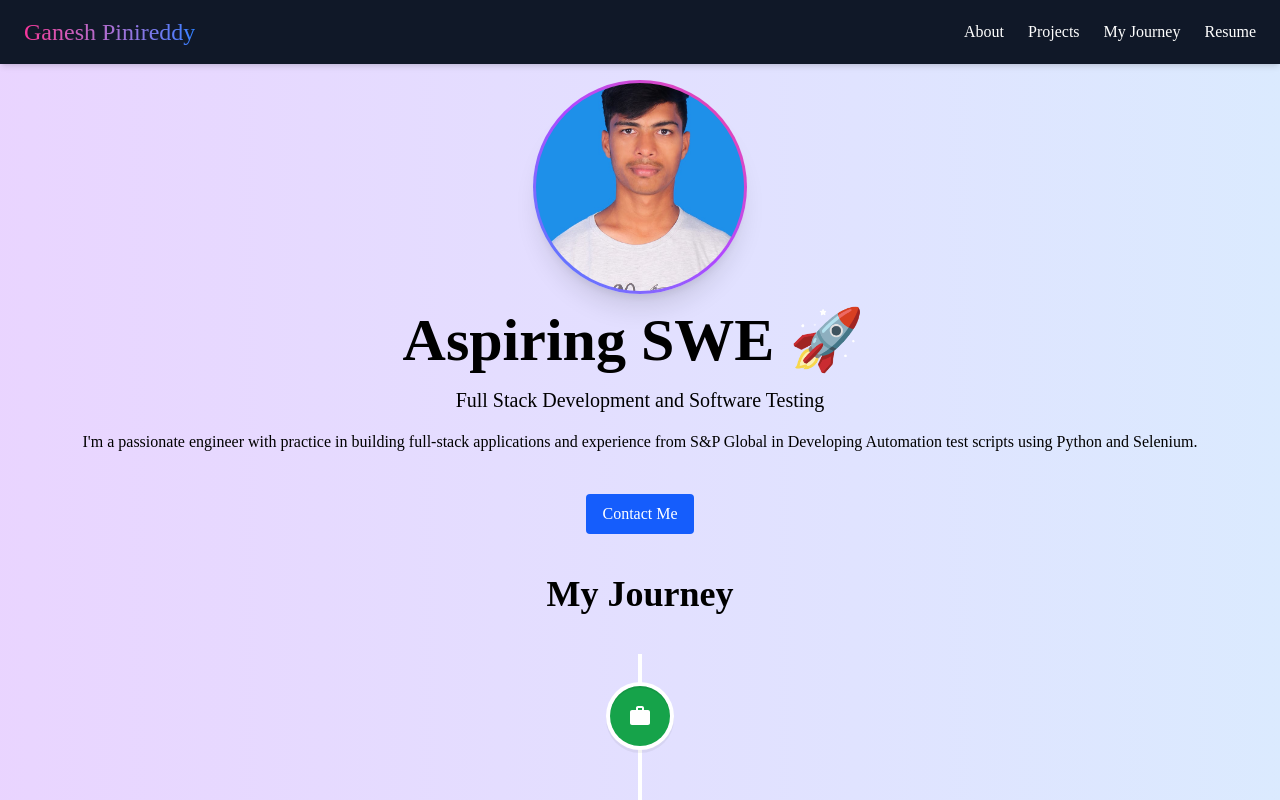
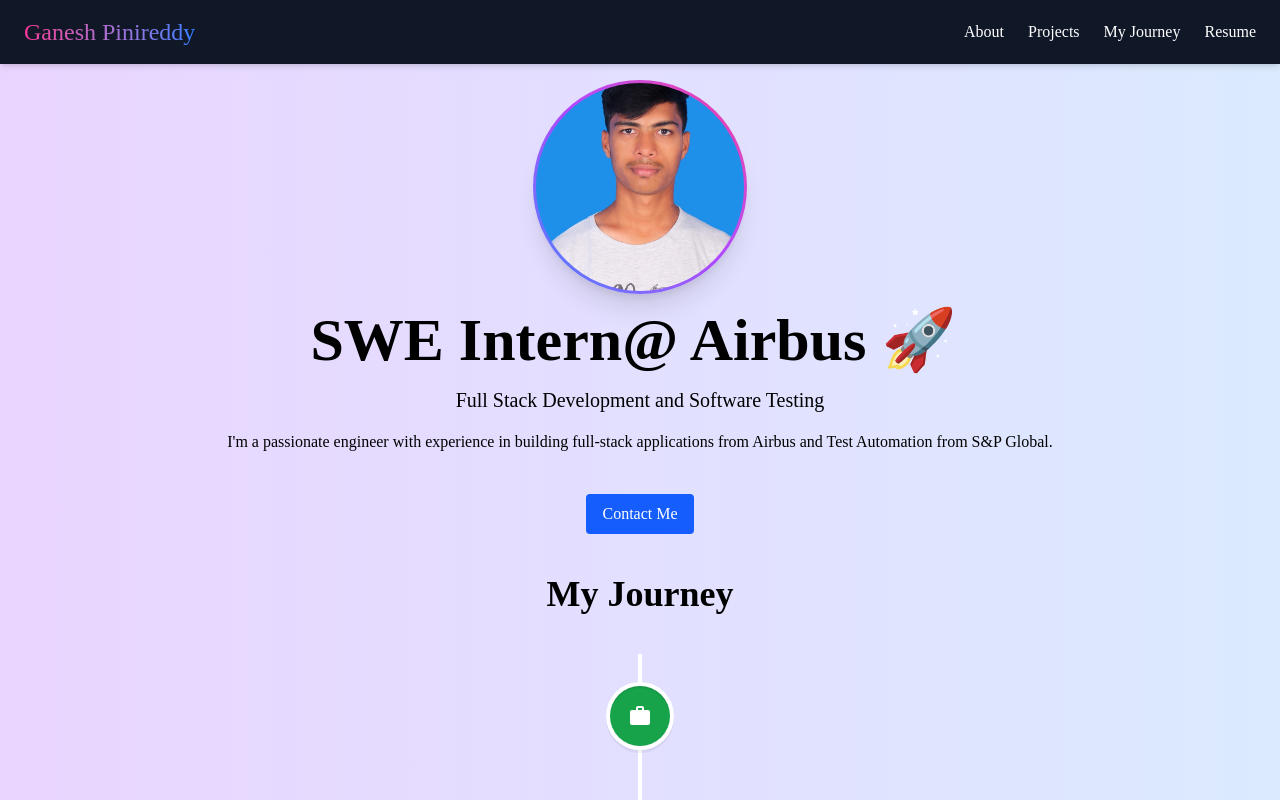
Before and after one commit to ganesh-87/BreifingGanesh, a React (Vite) app: page / in a window 1280 px wide. Shown: the top 800 px of the page. Built offline with nearby package versions, Linux system fonts and the light colour scheme.

Commit message:
changed bio

```diff
--- a/src/components/Hero.jsx
+++ b/src/components/Hero.jsx
@@ -19,7 +19,7 @@
             "Hi, I'm Ganesh 👋", // Types this string
             2000, // Waits 2s
             "", // Deletes it
-            "Aspiring SWE 🚀",
+            "SWE Intern@ Airbus 🚀",
             2000,
             "",
             "Let's build something cool! 🔧",
@@ -35,9 +35,8 @@
         Full Stack Development and Software Testing
       </p>
       <p className="text-black">
-        I'm a passionate engineer with practice in building full-stack
-        applications and experience from S&P Global in Developing Automation
-        test scripts using Python and Selenium.
+        I'm a passionate engineer with experience in building full-stack
+        applications from Airbus and Test Automation from S&P Global.
       </p>
       <a
         href="#contact"
```
